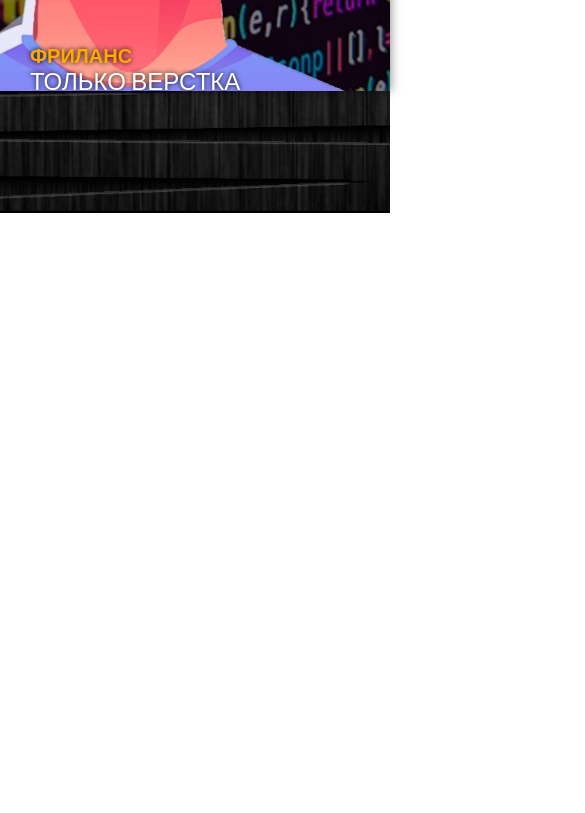
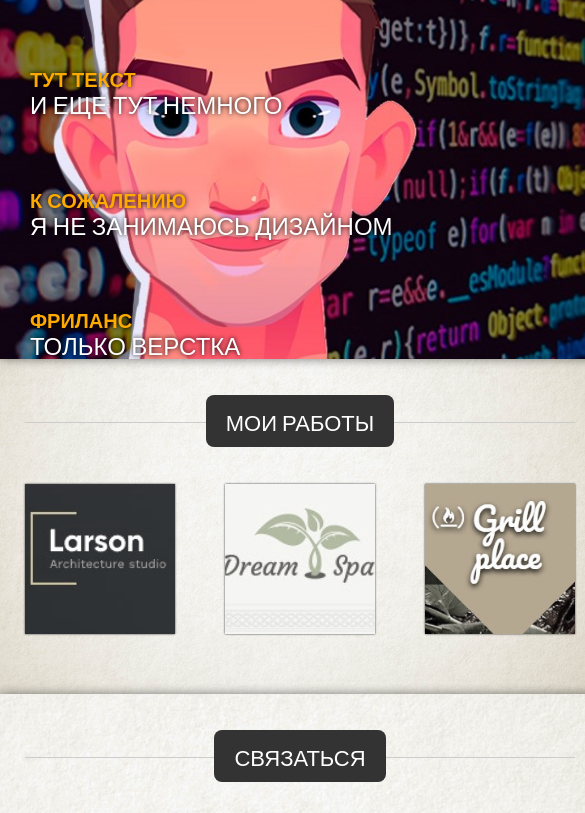
Before and after one commit to Moskitol89/portfolio, a website: page app/index.html in a window 390 px wide. Shown: the part 631-1444 px from the top of the page, 585 px wide, since content can reach past the window. Before the commit the page ends 844 px from the top, so only its background shows below. Drawn offline with nearby package versions, Linux system fonts and the light colour scheme; files that its build step writes are made by us from their sources.

Commit message:
few adaptive things

```diff
--- a/app/index.html
+++ b/app/index.html
@@ -19,7 +19,7 @@
         <div class="album">
             <div class="album__tabs">
                 <li class="album__tab album__tab-first">
-                    <button class="album__btn album__btn-first"></button>
+                    <button class="album__btn album__btn-first">A</button>
                 </li>
                 <li class="album__tab">
                     <button class="album__btn album__btn-second">Обо мне</button>
--- a/app/js/main.js
+++ b/app/js/main.js
@@ -88,5 +88,3 @@ albumBtns.forEach( el => {
         }
    });
 });
-
-console.log(album.parentElement);
--- a/app/scss/_media.scss
+++ b/app/scss/_media.scss
@@ -14,10 +14,41 @@
             display: block;
         }
     }
+    .album__btn-first {
+        color: transparent;
+    }
     .album__tabs {
         display: flex;
     }
     .page__back {
         display: none;
     }
+    .connect__cancel {
+        display: none;
+    }
 }
+@media (max-width: 620px) {
+    body{
+        overflow-y: auto;
+    }
+    .main {
+        height: auto;
+        display: block;
+    }
+    .album {
+        display: flex;
+        flex-direction: column-reverse;
+        height: auto;
+    }
+    .album__tabs {
+        display: none;
+    }
+    .album__sheet{
+        position: relative;
+        display: block;
+    }
+    .album__page {
+        position: relative;
+        display: block;
+    }
+}
```
Also changed, not shown: app/components/index.html (+1 -1 lines), app/css/style.min.css, app/js/main.min.js.
